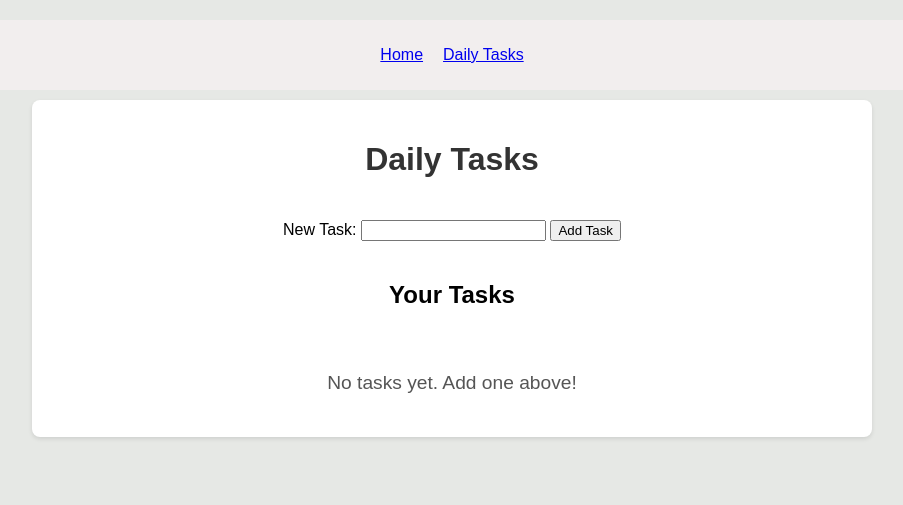
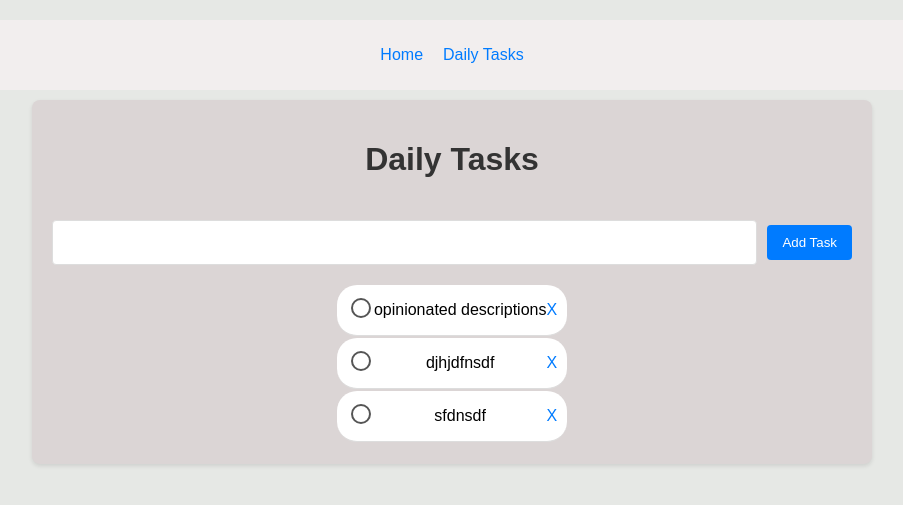
Before and after one commit to GEO-HACK/my_flask_app, a Flask app: page /dailytask in a window 1280 px wide. Shown: the top 505 px of the page, without its empty margins (188-1091 px from the left). Run offline with Flask 3, Linux system fonts and the light colour scheme.

Commit message:
Implement daily task management with add, delete, and complete functionalities; update styles and scripts for improved UI

```diff
--- a/data/tasks.json
+++ b/data/tasks.json
@@ -1,5 +1,24 @@
 {
-    "daily_tasks": [],
+    "daily_tasks": [
+        {
+            "id": 1,
+            "text": "opinionated descriptions",
+            "created_at": "2025-07-22T22:53:57.308178",
+            "completed": false
+        },
+        {
+            "id": 2,
+            "text": "djhjdfnsdf",
+            "created_at": "2025-07-22T23:21:45.744484",
+            "completed": false
+        },
+        {
+            "id": 3,
+            "text": "sfdnsdf",
+            "created_at": "2025-07-22T23:22:07.576795",
+            "completed": false
+        }
+    ],
     "weekly_tasks": [],
     "monthly_tasks": []
 }
--- a/static/style.css
+++ b/static/style.css
@@ -3,6 +3,11 @@ h1{
     color: #333;
     text-align: center;
 
+}
+a{
+    text-decoration: none;
+    color: #007bff;
+    transition: color 0.3s ease;
 }
 p {
     font-size: 1.2em;
@@ -42,7 +47,7 @@ nav ul {
     max-width: 800px;
     margin: 0 auto;
     padding: 20px;
-    background-color: #fff;
+    background-color: #dbd5d5;
     border-radius: 8px;
     box-shadow: 0 2px 4px rgba(0, 0, 0, 0.1);
     display: flex;
@@ -56,4 +61,72 @@ nav ul {
     align-items: center;
     padding: 10px;
     border-bottom: 1px solid #ddd;
+
+    background-color: white;
+    border-radius: 20px;
+    box-sizing: border-box;
+    margin-bottom: 2px;
+
+
+
 }
+.task-form {
+    display: flex;
+    justify-content: center;
+    align-items: center;
+    gap: 10px;
+    width: 100%;
+}
+.task-form input[type="text"] {
+    flex: 1;
+    padding: 14px;
+    border: 1px solid #ddd;
+    border-radius: 4px;
+    width:70%;
+}
+.task-form button {
+    padding: 10px 15px;
+    background-color: #007bff;
+    color: white;
+    border: none;
+    border-radius: 4px;
+    cursor: pointer;
+    transition: background-color 0.3s ease;
+}
+.task-form button:hover {
+    background-color: #0056b3;
+}
+
+
+
+.custom-checkbox {
+    appearance: none;
+    width: 20px;
+    height: 20px;
+    border: 2px solid #555;
+    border-radius: 50%; /* Makes it round */
+    cursor: pointer;
+    position: relative;
+    transition: all 0.2s ease-in-out;
+}
+
+.custom-checkbox:checked {
+    background-color: #4caf50; /* Green when checked */
+    border-color: #4caf50;
+}
+
+.custom-checkbox::after {
+    content: "";
+    position: absolute;
+    top: 4px;
+    left: 4px;
+    width: 8px;
+    height: 8px;
+    background: white;
+    border-radius: 50%;
+    display: none;
+}
+
+.custom-checkbox:checked::after {
+    display: block;
+}
--- a/templates/dailytask.html
+++ b/templates/dailytask.html
@@ -18,26 +18,32 @@
         <h1>Daily Tasks</h1>
 
         <!-- Add Task Form -->
-        <form action="{{ url_for('main.dailytask') }}" method="post">
-            <label for="task">New Task:</label>
+        <form action="{{ url_for('main.dailytask') }}" method="post" class="task-form">
+
             <input type="text" id="task" name="task" required>
             <button type="submit">Add Task</button>
         </form>
 
         <!-- Display Tasks -->
-        <h2>Your Tasks</h2>
         {% if tasks %}
-            <div>
+            <div class="task-list">
             {% for task in tasks %}
-                <div>
+
                     <div class="task-item">
+                        <form action= "{{ url_for('main.complete_task', task_id=task.id)}}"
+                                method="post" class="text-inline">
+                                <input type="checkbox"
+                                        name="completed"
+                                        class="custom-checkbox"
+                                        onChange="this.form.submit()"
+                                        {% if task.completed %} checked {% endif %}>
+                        </form>
+
                     <span class="{% if task.completed %}completed{% endif %}">
                         {{ task.text }}
                     </span>
-                    <a href="{{ url_for('main.complete_task', task_id=task.id) }}">
-                        {% if task.completed %}Undo{% else %}Complete{% endif %}
-                    </a>
-                    <a href="{{ url_for('main.delete_task', task_id=task.id) }}">Delete</a>
+
+                    <a href="{{ url_for('main.delete_task', task_id=task.id) }}">X</a>
                 </div>
             {% endfor %}
             </div>
```
